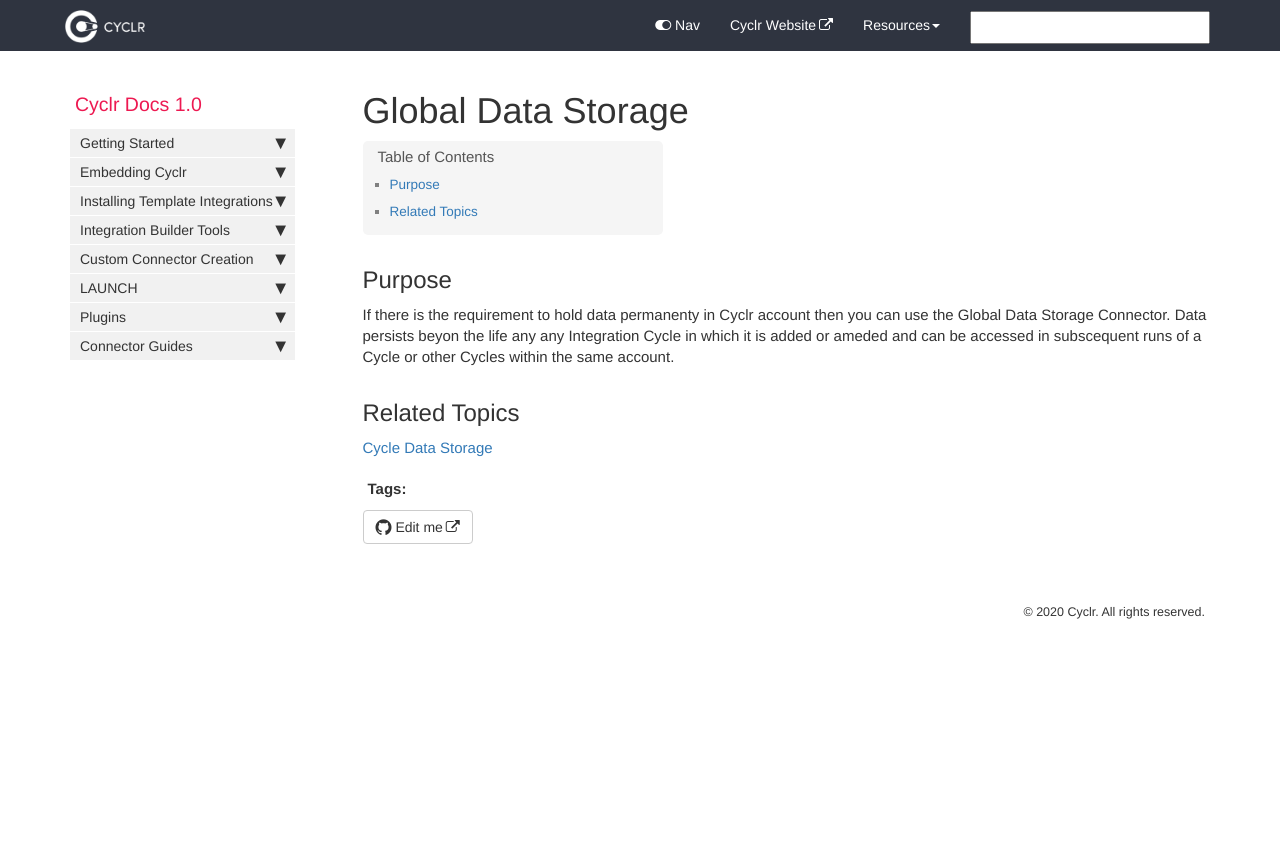
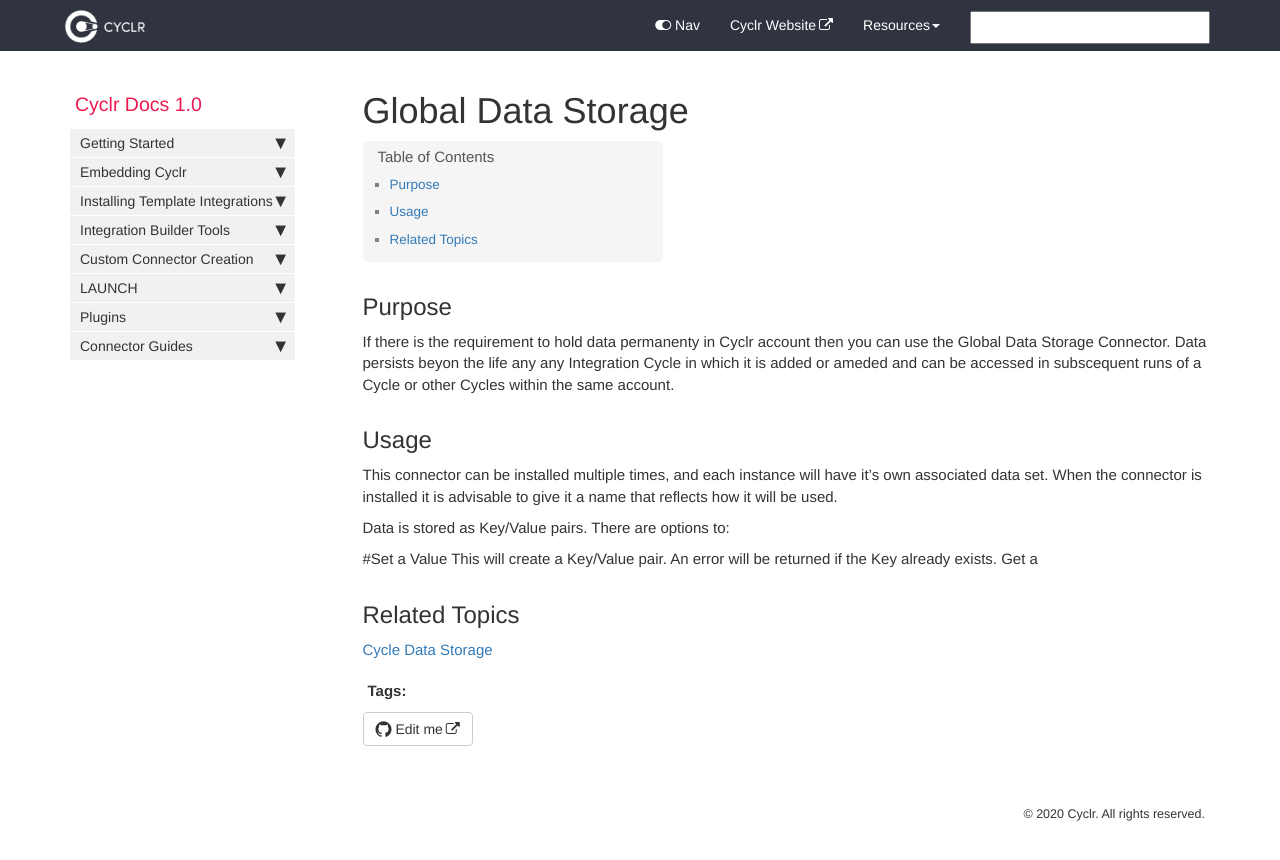
Before and after one commit to sneakysneak/docs, a Jekyll site: the page built from pages/utiltiy-connectors/global-data-storage.md, in a window 1280 px wide. Shown: the top 860 px of the page. Built offline with Jekyll 4.4.1, drawn with Linux system fonts in a browser that asks for light colours; nearby versions of some CDN libraries; comment, search, counter and statistics services are not loaded.

Commit message:
Update global-data-storage.md

```diff
--- a/pages/utiltiy-connectors/global-data-storage.md
+++ b/pages/utiltiy-connectors/global-data-storage.md
@@ -9,6 +9,16 @@ tags: [utility-connector]
 
 If there is the requirement to hold data permanenty in Cyclr account then you can use the Global Data Storage Connector.  Data persists beyon the life any any Integration Cycle in which it is added or ameded and can be accessed in subscequent runs of a Cycle or other Cycles within the same account.
 
+## Usage
+
+This connector can be installed multiple times, and each instance will have it's own associated data set.  When the connector is installed it is advisable to give it a name that reflects how it will be used.
+
+Data is stored as Key/Value pairs.  There are options to:
+
+#Set a Value
+This will create a Key/Value pair.  An error will be returned if the Key already exists.
+Get a
+
 ## Related Topics
 
 [Cycle Data Storage](./cycle-data-storage)
```
